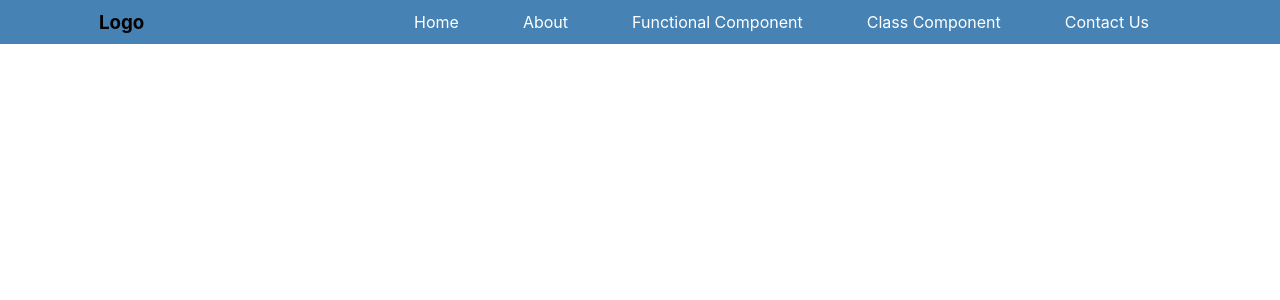
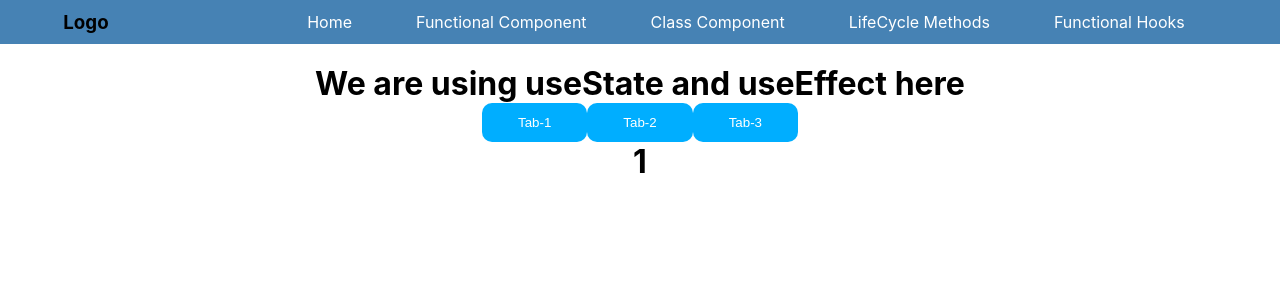
Before and after one commit to imanansadana/reactproject, a React (Create React App) app: page /functionalhooks in a window 1280 px wide. Shown: the top 300 px of the page. Built offline with nearby package versions, Linux system fonts and the light colour scheme.

Commit message:
useEffect added

```diff
--- a/src/App.js
+++ b/src/App.js
@@ -4,6 +4,7 @@ import FunctionalComponent from "./Components/FunctionalComponent/FunctionalComp
 import Navbar from "./Components/Navbar/Navbar";
 import Home from "./Components/Home/Home";
 import LifeCycleMethods from "./Components/LifeCycleMethods/LifeCycleMethods";
+import FunctionalHooks from "./Components/FunctionalHooks/FunctionalHooks";
 import { BrowserRouter, Switch, Route } from "react-router-dom";
 import "./App.css";
 import NameDetails from "./Components/ClassComponent/NameCard/NameDetails/NameDetails";
@@ -17,6 +18,7 @@ class App extends Component {
           <Switch>
             <Route path="/" exact component={Home} />
             <Route path="/lifecyclemethods" component={LifeCycleMethods} />
+            <Route path="/functionalhooks" component={FunctionalHooks} />
             <Route path="/class" exact component={ClassComponent} />
             <Route path="/functional" component={FunctionalComponent} />
             <Route path="/class/:id" component={NameDetails} />
--- /dev/null
+++ b/src/Components/FunctionalHooks/FunctionalHooks.js
@@ -0,0 +1,37 @@
+import React, { useState, useEffect } from "react";
+
+const FunctionalHooks = () => {
+  var buttons = [
+    { content: "Tab-1", tab: 1 },
+    { content: "Tab-2", tab: 2 },
+    { content: "Tab-3", tab: 3 },
+  ];
+
+  const [activetab, changetab] = useState(1);
+
+  useEffect(() => {
+    console.log("useEffect");
+  }, []);
+
+  return (
+    <div>
+      <h1>We are using useState and useEffect here</h1>
+      {buttons.map((btn) => {
+        return (
+          <button
+            key={btn.tab}
+            onClick={() => {
+              changetab(btn.tab);
+            }}
+          >
+            {btn.content}
+          </button>
+        );
+      })}
+
+      <h1>{activetab}</h1>
+    </div>
+  );
+};
+
+export default FunctionalHooks;
--- a/src/Components/LifeCycleMethods/Counter/Counter.js
+++ b/src/Components/LifeCycleMethods/Counter/Counter.js
@@ -1,6 +1,10 @@
 import React, { Component } from "react";
 
 class Counter extends Component {
+  constructor(props) {
+    super(props);
+    console.log("Counter Constructed");
+  }
   componentDidMount() {
     console.log("Counter Mounted");
   }
--- a/src/Components/Navbar/Navbar.js
+++ b/src/Components/Navbar/Navbar.js
@@ -11,17 +11,18 @@ const Navbar = () => {
           <Link to="/">
             <li>Home</li>
           </Link>
-          <Link to="/aboutus">
-            <li>About</li>
-          </Link>
+
           <Link to="/functional">
             <li>Functional Component</li>
           </Link>
           <Link to="/class">
             <li>Class Component</li>
           </Link>
-          <Link to="/contactus">
-            <li>Contact Us</li>
+          <Link to="/lifecyclemethods">
+            <li>LifeCycle Methods</li>
+          </Link>
+          <Link to="/functionalhooks">
+            <li>Functional Hooks</li>
           </Link>
         </ul>
       </div>
```
